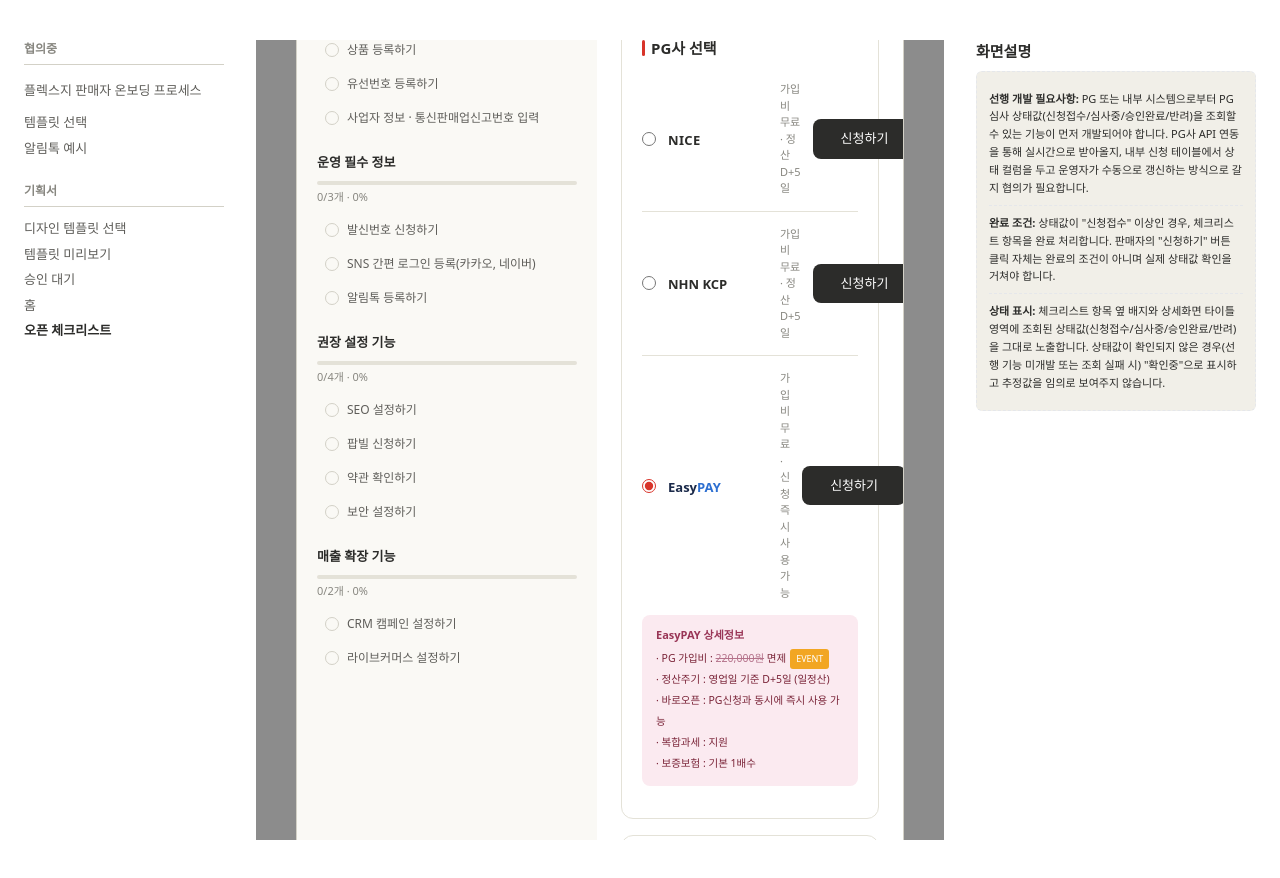
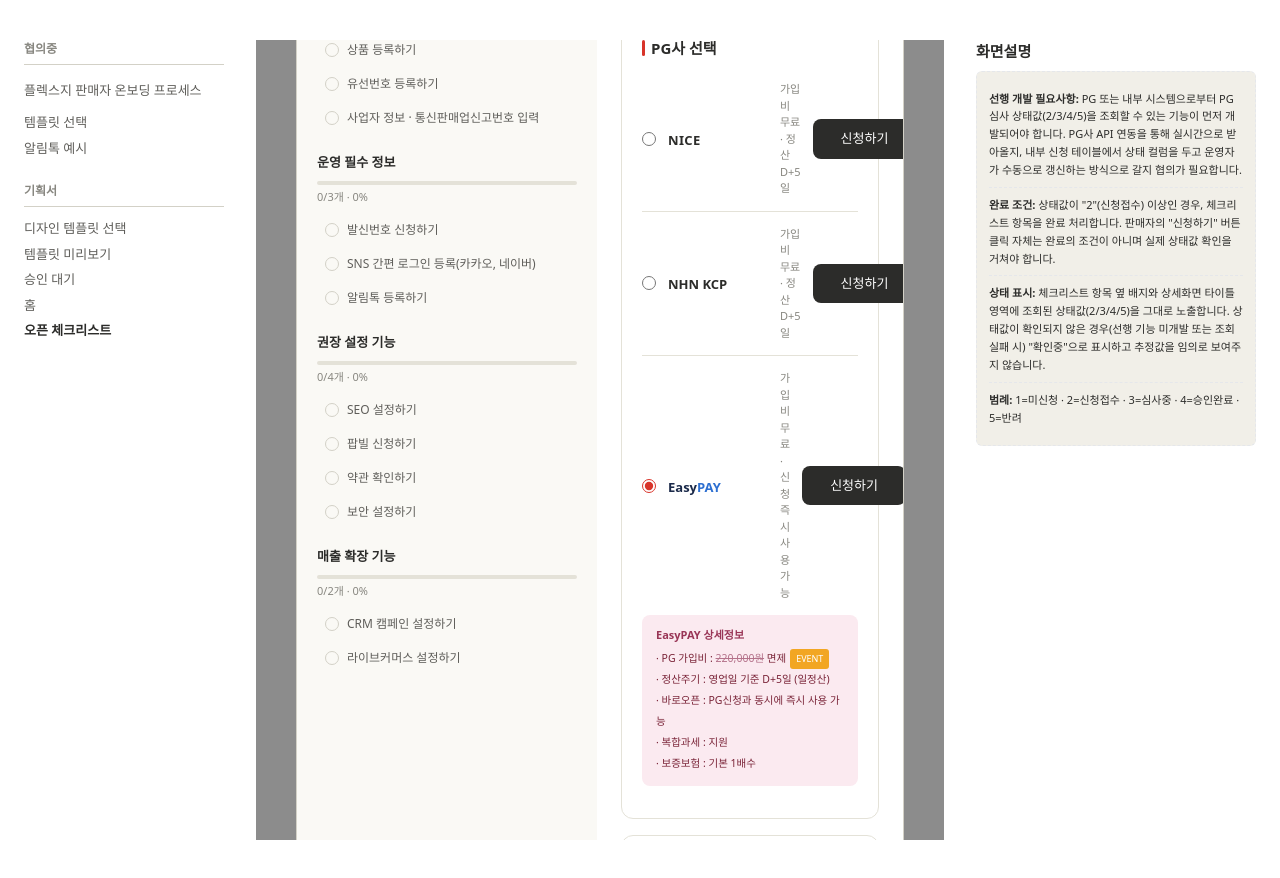
Before and after one commit to WEED-Convergence/WEED-Convergence-FLEXG-onboarding-HYESUN-2026-08, a Next.js app: page /open-checklist-popup in a window 1280 px wide. Built offline with nearby package versions, Linux system fonts and the light colour scheme.

Commit message:
PG 신청하기 상태 배지를 텍스트 대신 숫자 코드로 표기하고 화면설명에 범례 추가
상태 코드: 1=미신청, 2=신청접수, 3=심사중, 4=승인완료, 5=반려.
좌측 리스트/우측 타이틀 배지와 화면설명 문단의 상태값 표기를 숫자로 변경.

```diff
--- a/src/app/ProcessOverview.tsx
+++ b/src/app/ProcessOverview.tsx
@@ -26,15 +26,19 @@ const overviewNotes: Record<
       desc: [
         {
           title: "선행 개발 필요사항",
-          body: "PG 또는 내부 시스템으로부터 PG 심사 상태값(신청접수/심사중/승인완료/반려)을 조회할 수 있는 기능이 먼저 개발되어야 합니다. PG사 API 연동을 통해 실시간으로 받아올지, 내부 신청 테이블에서 상태 컬럼을 두고 운영자가 수동으로 갱신하는 방식으로 갈지 협의가 필요합니다.",
+          body: "PG 또는 내부 시스템으로부터 PG 심사 상태값(2/3/4/5)을 조회할 수 있는 기능이 먼저 개발되어야 합니다. PG사 API 연동을 통해 실시간으로 받아올지, 내부 신청 테이블에서 상태 컬럼을 두고 운영자가 수동으로 갱신하는 방식으로 갈지 협의가 필요합니다.",
         },
         {
           title: "완료 조건",
-          body: "상태값이 \"신청접수\" 이상인 경우, 체크리스트 항목을 완료 처리합니다. 판매자의 \"신청하기\" 버튼 클릭 자체는 완료의 조건이 아니며 실제 상태값 확인을 거쳐야 합니다.",
+          body: "상태값이 \"2\"(신청접수) 이상인 경우, 체크리스트 항목을 완료 처리합니다. 판매자의 \"신청하기\" 버튼 클릭 자체는 완료의 조건이 아니며 실제 상태값 확인을 거쳐야 합니다.",
         },
         {
           title: "상태 표시",
-          body: "체크리스트 항목 옆 배지와 상세화면 타이틀 영역에 조회된 상태값(신청접수/심사중/승인완료/반려)을 그대로 노출합니다. 상태값이 확인되지 않은 경우(선행 기능 미개발 또는 조회 실패 시) \"확인중\"으로 표시하고 추정값을 임의로 보여주지 않습니다.",
+          body: "체크리스트 항목 옆 배지와 상세화면 타이틀 영역에 조회된 상태값(2/3/4/5)을 그대로 노출합니다. 상태값이 확인되지 않은 경우(선행 기능 미개발 또는 조회 실패 시) \"확인중\"으로 표시하고 추정값을 임의로 보여주지 않습니다.",
+        },
+        {
+          title: "범례",
+          body: "1=미신청 · 2=신청접수 · 3=심사중 · 4=승인완료 · 5=반려",
         },
       ],
       items: [],
--- a/src/app/open-checklist-popup/ChecklistPanel.tsx
+++ b/src/app/open-checklist-popup/ChecklistPanel.tsx
@@ -176,6 +176,14 @@ type PgStatus = "미신청" | "신청접수" | "심사중" | "승인완료" | "
 const PG_STATUS: PgStatus = "신청접수";
 
 const PG_REJECTION_REASON = "제출하신 서류 정보가 사업자등록증과 일치하지 않습니다.";
+
+const PG_STATUS_CODE: Record<PgStatus, number> = {
+  미신청: 1,
+  신청접수: 2,
+  심사중: 3,
+  승인완료: 4,
+  반려: 5,
+};
 
 const pgStatusConfig: Record<
   PgStatus,
@@ -246,7 +254,7 @@ function PgStatusLabel({ status }: { status: PgStatus }) {
       className="shrink-0 text-[10px]"
       style={{ color: config.labelColor, fontWeight: config.labelMedium ? 500 : 400 }}
     >
-      {status}
+      {PG_STATUS_CODE[status]}
     </span>
   );
 }
@@ -259,7 +267,7 @@ function PgStatusBadge({ status }: { status: PgStatus }) {
       className="rounded-[12px] text-[10px] font-semibold"
       style={{ backgroundColor: badge.bg, color: badge.color, padding: "3px 10px" }}
     >
-      {status}
+      {PG_STATUS_CODE[status]}
     </span>
   );
 }
```
